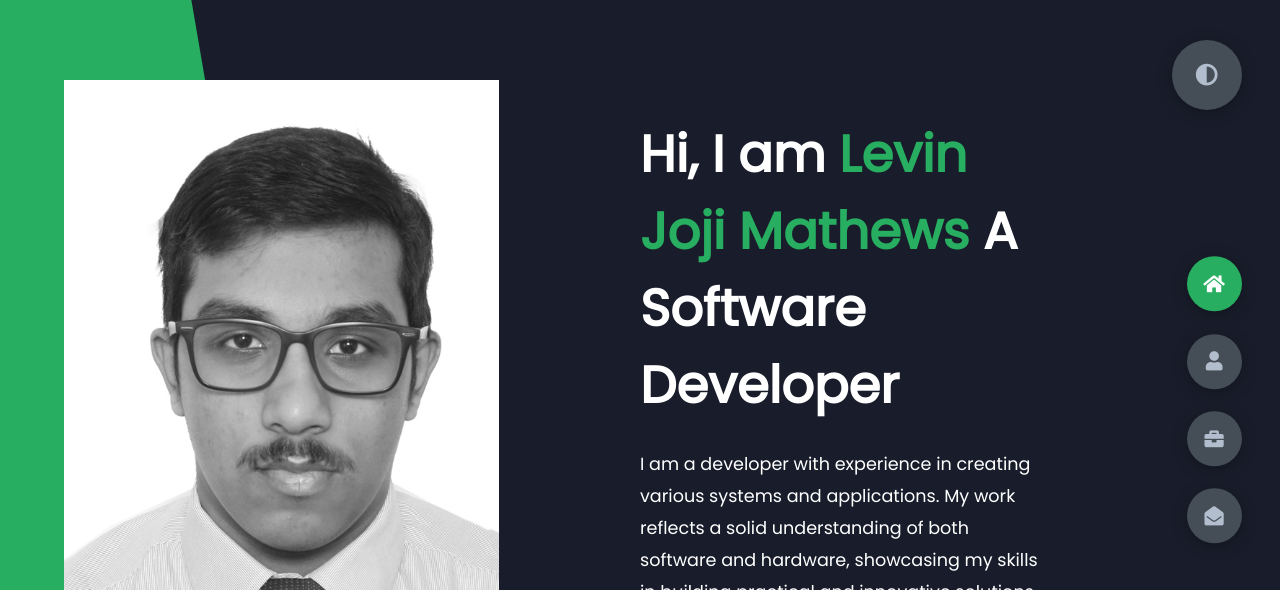
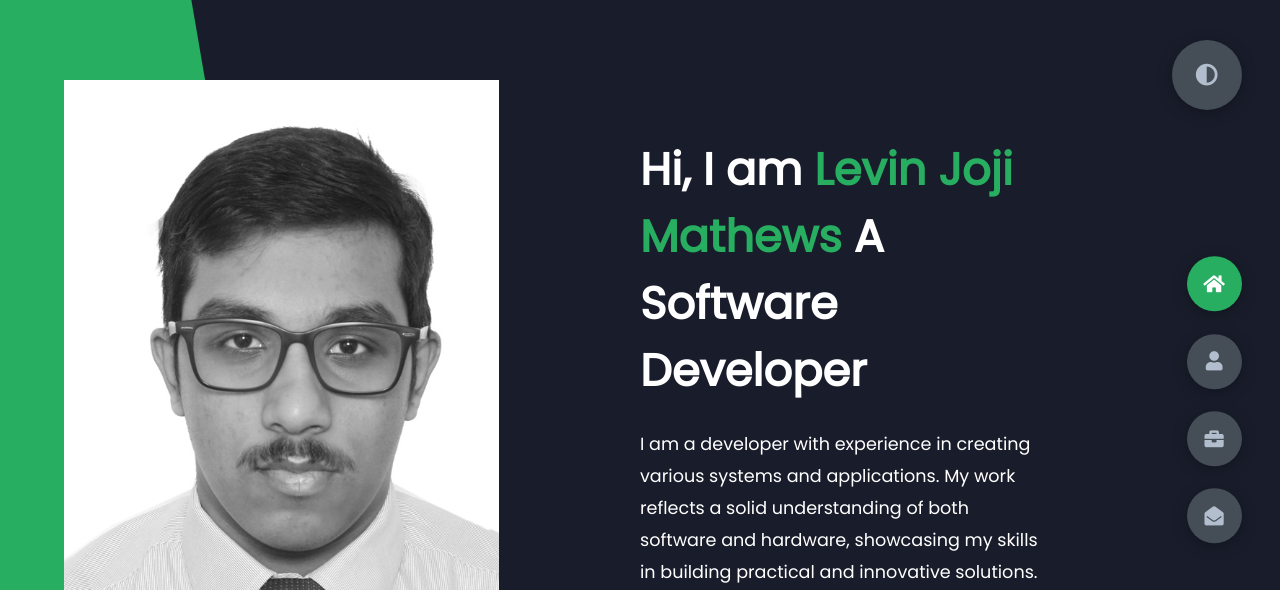
Before and after one commit to LevinJMathews/Portfolio-Website, a plain HTML site: page index.html in a window 1280 px wide. Shown: the top 590 px of the page. Drawn offline with nearby package versions, Linux system fonts and the light colour scheme; files that its build step writes are made by us from their sources.

Commit message:
Update styles.scss

```diff
--- a/styles/styles.scss
+++ b/styles/styles.scss
@@ -208,7 +208,7 @@ section {
         justify-content: center;
         padding-right: 15rem;
         .name {
-            font-size: 3.2rem;
+            font-size: 2.8rem;
             span { color: var(--color-secondary); }
         }
         p {
```
